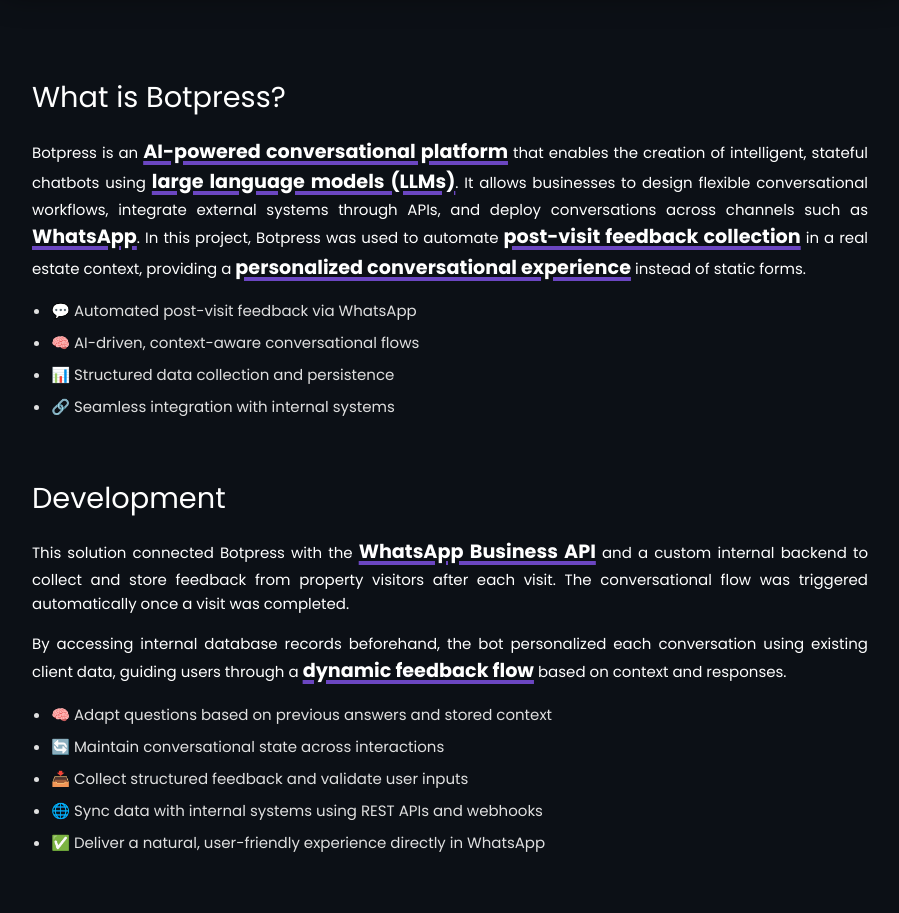
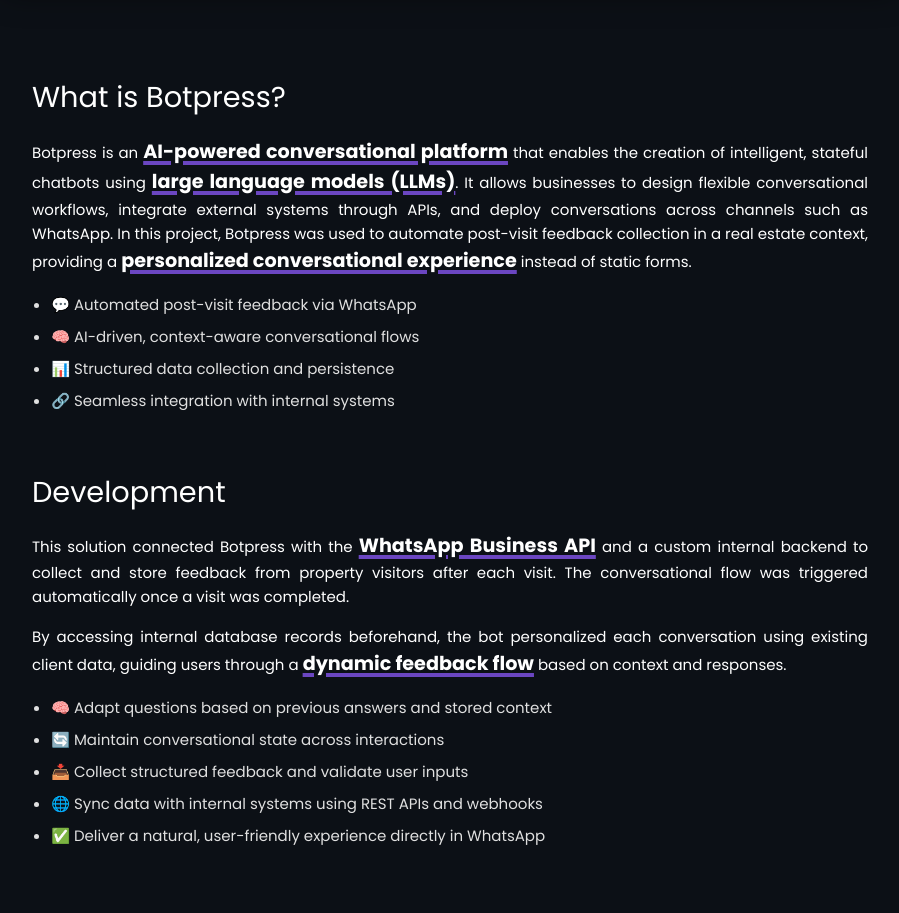
Before and after one commit to noaregui/Web-portfolio, a Vue app: page /botpress in a window 1280 px wide. Shown: the part 900-1813 px from the top of the page, without its empty margins (190-1089 px from the left). Built offline with nearby package versions, Linux system fonts and the light colour scheme.

Commit message:
Remove underline

```diff
--- a/src/views/BotpressView.vue
+++ b/src/views/BotpressView.vue
@@ -40,11 +40,10 @@
           creation of intelligent, stateful chatbots using
           <span class="highlight">large language models (LLMs)</span>. It allows businesses to
           design flexible conversational workflows, integrate external systems through APIs, and
-          deploy conversations across channels such as <span class="highlight">WhatsApp</span>. In
-          this project, Botpress was used to automate
-          <span class="highlight">post-visit feedback collection</span> in a real estate context,
-          providing a <span class="highlight">personalized conversational experience</span> instead
-          of static forms.
+          deploy conversations across channels such as WhatsApp. In this project, Botpress was used
+          to automate post-visit feedback collection in a real estate context, providing a
+          <span class="highlight">personalized conversational experience</span> instead of static
+          forms.
         </p>
 
         <ul class="feature-list">
```
